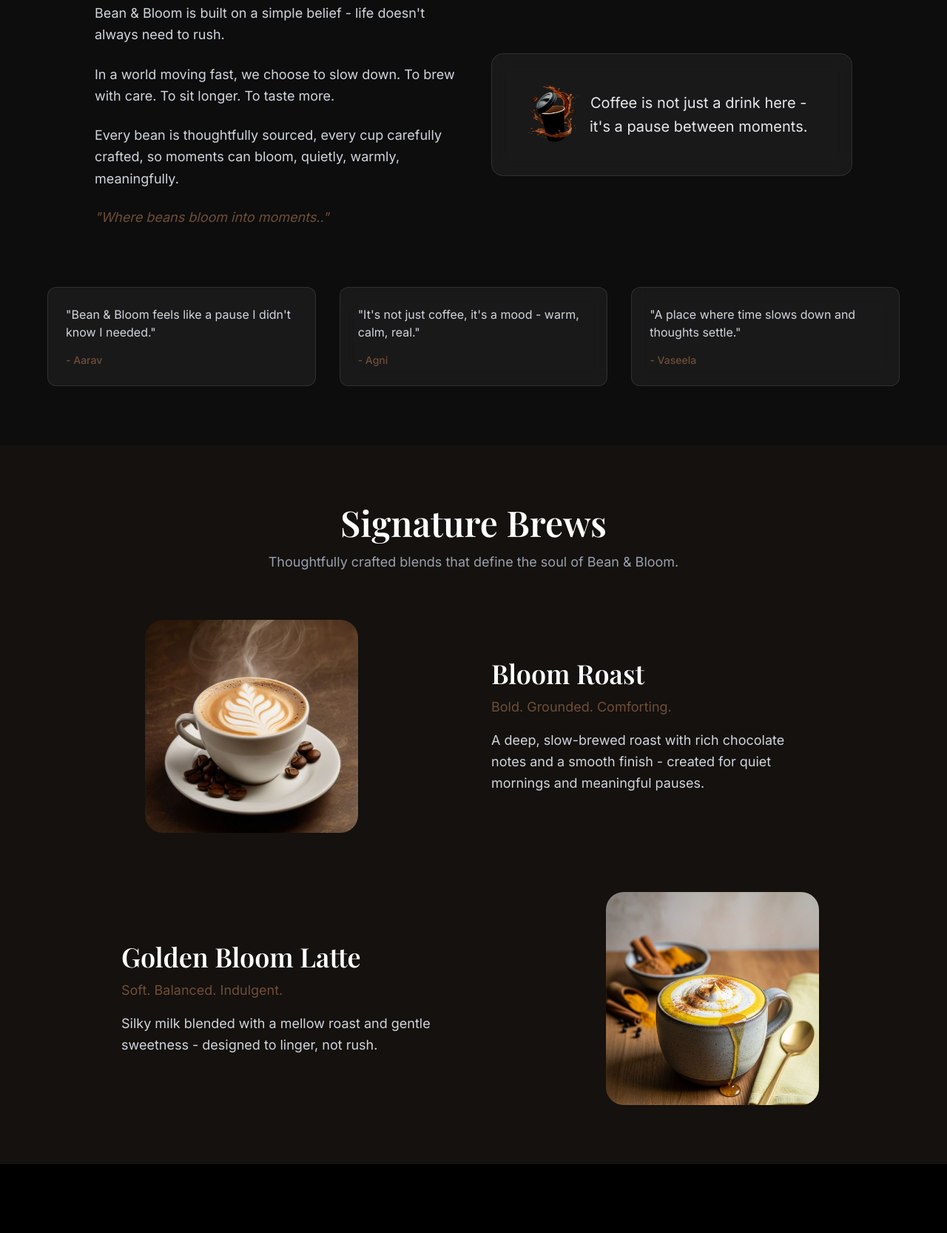
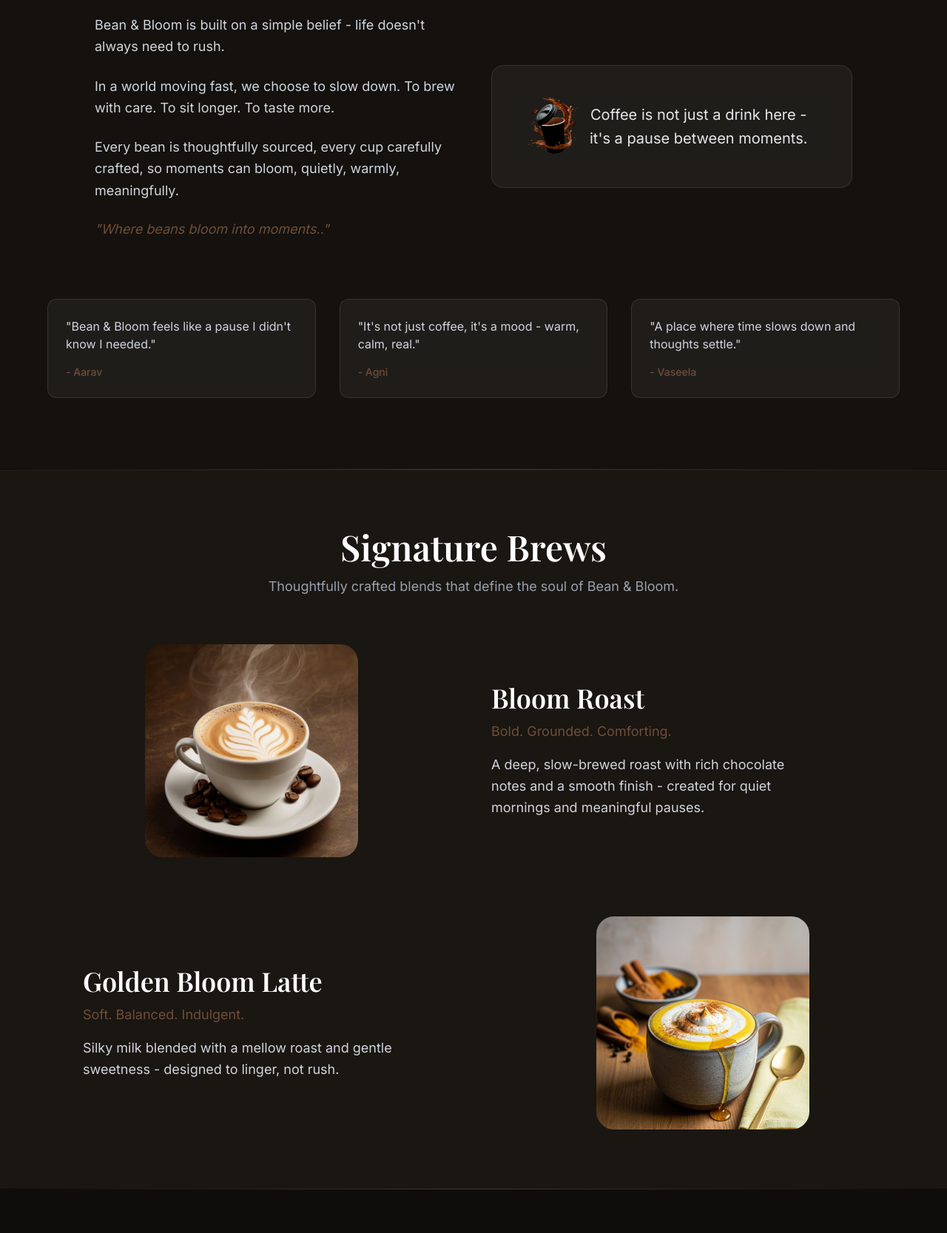
Before and after one commit to Ambigaa/bean-bloom-coffee-site, a website built with Vite: page index.html in a window 1280 px wide. Shown: the part 1113-2780 px from the top of the page at 74% size. Built offline with nearby package versions, Linux system fonts and the light colour scheme.

Commit message:
improved

```diff
--- a/index.html
+++ b/index.html
@@ -11,10 +11,10 @@
     <link rel="stylesheet" href="https://cdnjs.cloudflare.com/ajax/libs/font-awesome/6.5.1/css/all.min.css"/>
 
   </head>
-  <body class="pt-20 bg-black">
+  <body class="pt-20 bg-[#0b0a08] overflow-x-hidden">
     <!-- header section -->
     <header class="fixed top-0 left-0 z-50 w-full bg-black text-white ">
-      <div class="container mx-auto px-6">
+      <div class="max-w-7xl mx-auto px-6">
         <nav class="flex items-center justify-between py-4">
           <div class="flex items-center space-x-2">
           <img src="./bean-bloom.png" alt="logo" class="w-10 h-10 rounded-full">
@@ -33,7 +33,7 @@
       </div>
     </header>
     <!-- hero section -->
-    <section id="home" class=" bg-black min-h-screen flex flex-col md:flex-row items-center py-10 px-6 md:px-16">
+    <section id="home" class=" bg-black md:min-h-screen flex flex-col md:flex-row items-center py-24 md:py-16 px-6 md:px-16">
       <div class="flex-1  text-white animate-slide-in-left">
         <h1 class="text-4xl md:text-6xl font-bold mb-4 ">Where Beans <span class="text-[#6F4E37]"> Bloom</span>  Into Moments </h1>
         <p class="text-lg md:text-2xl text-gray-300 mb-6">Crafted coffee, slow moments, and flavors that grow on you - one cup at a time.</p>
@@ -47,7 +47,7 @@
     </section>
 
     <!-- story section -->
-    <section id="story" class="bg-[#0d0d0d] text-white py-20 px-6 md:px-16">
+    <section id="story" class="bg-[#14110e] text-white py-24 px-6 md:px-16">
       <!-- section  -->
        <div class="max-w-4xl mx-auto text-center mb-16">
         <h2 class="text-3xl md:text-5xl font-semibold mb-4">Our Story</h2>
@@ -119,8 +119,9 @@
        </div>
     </section>
 
+    <div class="h-px w-full bg-linear-to-r from-transparent via-white/20 to-transparent"></div>
     <!-- brew section -->
-     <section id="brews" class="bg-[#14110e] py-20 px-6 md:px-16">
+     <section id="brews" class="bg-[#1a1612] py-20 px-6 md:px-16 shadow-[inset_0_1px_0_rgba(255,255,255,0.04)]">
 
       <div class="text-center mb-16">
         <h2 class="text-3xl md:text-5xl font-semibold text-white mb-4">Signature Brews</h2>
@@ -154,7 +155,7 @@
           <div class="flex-1">
           <img src="./golden.jpg" alt="bloom roast" class="w-72 h-72 rounded-3xl mx-auto object-contain hover:shadow-lg hover:shadow-[#6F4E37]">
         </div>
-        <div class="flex-1 text-white md:ml-25">
+        <div class="flex-1 text-white md:ml-12">
           <h3 class="text-2xl md:text-4xl font-semibold mb-3">Golden Bloom Latte</h3>
           <p class="text-[#6F4E37] text-lg mb-4">
             Soft. Balanced. Indulgent.
@@ -168,8 +169,9 @@
         </div>
      </section>
 
+     <div class="h-px w-full bg-linear-to-r from-transparent via-white/20 to-transparent"></div>
      <!-- gallery -->
-      <section id="gallery" class="bg-black py-24 px-6 md:px-16">
+      <section id="gallery" class="bg-[#0f0d0b] py-24 px-6 md:px-16">
 
         <div class="text-center mb-16">
           <h2 class="text-3xl md:text-5xl font-semibold text-white mb-4">Gallery</h2>
```
